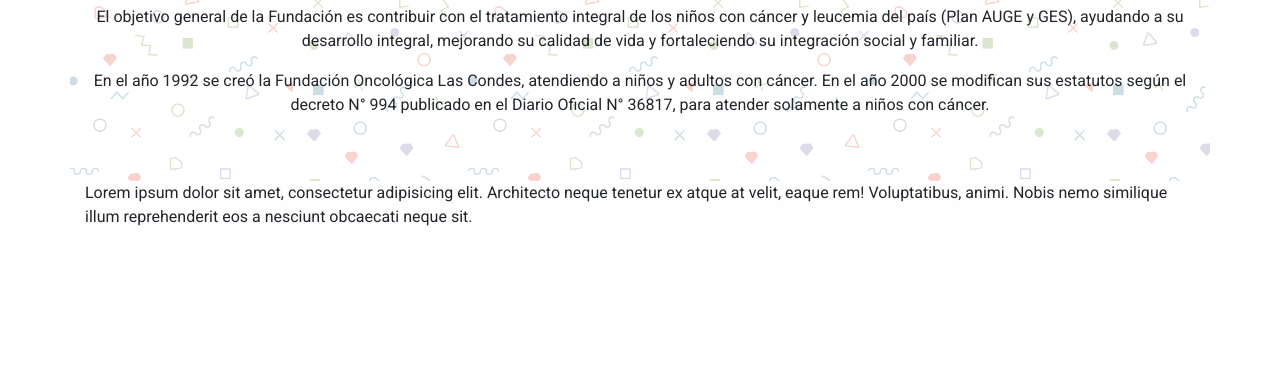
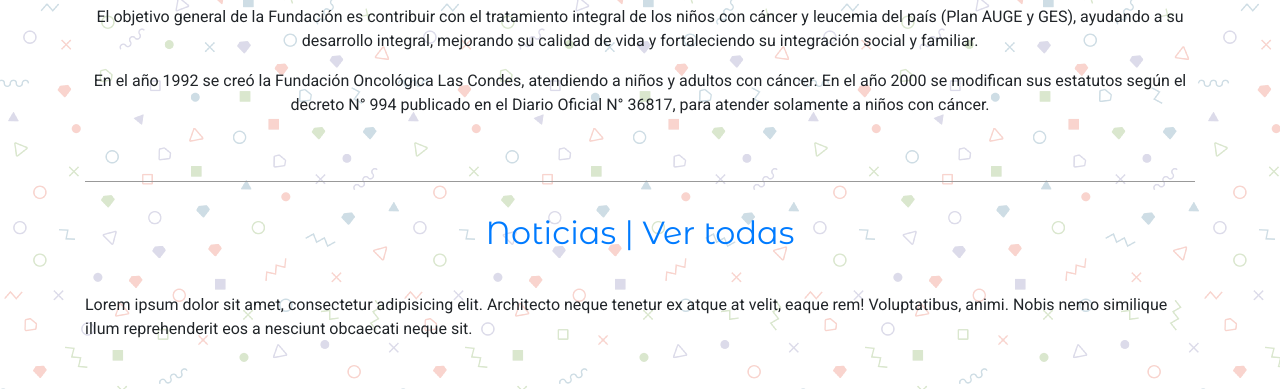
Before and after one commit to Cardenas2/prueba-fund-niycancer, a plain HTML site: page index.html in a window 1280 px wide. Shown: the part 609-998 px from the top of the page. Before the commit the page ends 854 px from the top, so only its background shows below. Drawn offline with nearby package versions, Linux system fonts and the light colour scheme.

Commit message:
creacion seccion noticias

```diff
--- a/assets/css/styles.css
+++ b/assets/css/styles.css
@@ -4,7 +4,7 @@
 	margin:0;
 }
 body{
-	background-color:#fefefe;
+	background-image: url(../img/memphis-colorful.png);
 	font-family: 'Roboto', sans-serif;
 }
 .navbar--navbar-principal{
@@ -66,7 +66,7 @@
 /*seccion quienes somos*/
 
 section.quienes-somos{
-	background-image: url(../img/memphis-colorful.png);
+
 	text-align: center;
 	padding:2em 1.5em;
 }
@@ -78,12 +78,15 @@
 }
 
 section.noticias{
+	border-top:1px solid #999;
+	padding:2em 0;
+
+}
+h2.noticias__title{
 	font-family: 'Montserrat Alternates', sans-serif;
+	padding-bottom:1em;
 	font-weight: 500i;
 	color:#007bff;
-}
-h2.noticias__title{
-	padding-bottom:1em;
 	text-align: center;
 }
 
--- a/index.html
+++ b/index.html
@@ -93,7 +93,10 @@
 		</div><!--fin row--->
 	</div><!--fin container-->
 	<div class="container">
+		<section class="noticias">
+			<h2 class="noticias__title">Noticias | <span>Ver todas</span></h2>
 		<p>Lorem ipsum dolor sit amet, consectetur adipisicing elit. Architecto neque tenetur ex atque at velit, eaque rem! Voluptatibus, animi. Nobis nemo similique illum reprehenderit eos a nesciunt obcaecati neque sit.</p>
+		</section>
 	</div><!--fin container-->
 
 
```
